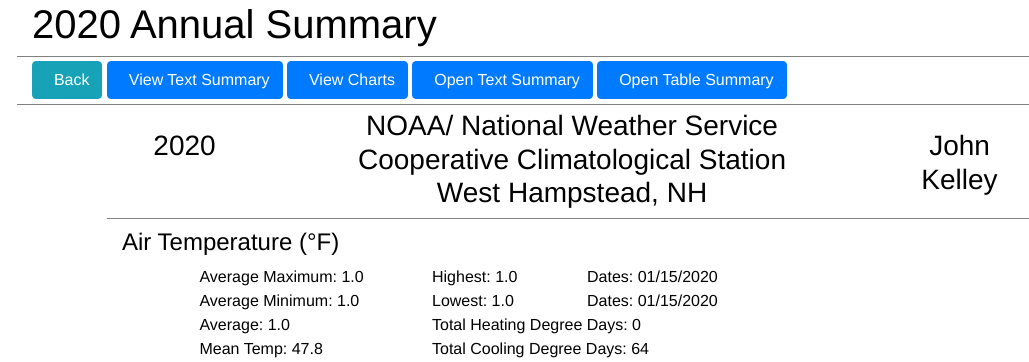
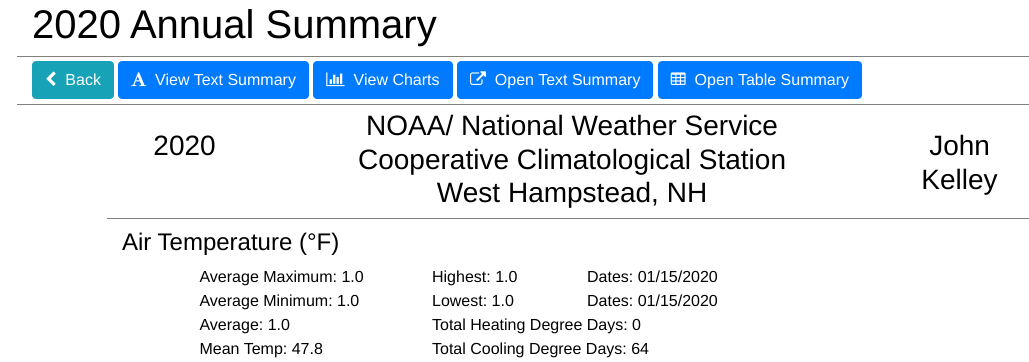
Before and after one commit to seangtkelley/hampsteadwx-django, a Django app: page /summaries/annual/2020 in a window 1280 px wide. Shown: the part 66-428 px from the top of the page, without its empty margins (68-1097 px from the left). Run offline with Django 3.2, Linux system fonts and the light colour scheme; tables that the repository leaves empty hold one stand-in row (values such as "Sample post"); data that the repository does not hold is empty; some libraries are stand-ins or nearby versions.

Commit message:
fixed icons for summaries menu

```diff
--- a/templates/layouts/main.html
+++ b/templates/layouts/main.html
@@ -13,6 +13,7 @@
         integrity="sha384-Gn5384xqQ1aoWXA+058RXPxPg6fy4IWvTNh0E263XmFcJlSAwiGgFAW/dAiS6JXm" crossorigin="anonymous">
 
     <link href="https://cdn.jsdelivr.net/npm/select2@4.0.13/dist/css/select2.min.css" rel="stylesheet" />
+    <link href="https://maxcdn.bootstrapcdn.com/font-awesome/4.7.0/css/font-awesome.min.css" rel="stylesheet"/>
     <link href="{% static 'css/main.css' %}" rel="stylesheet" type="text/css">
 
     <script src="https://code.jquery.com/jquery-3.4.1.min.js"></script>
--- a/templates/summaries/annual/view.html
+++ b/templates/summaries/annual/view.html
@@ -313,19 +313,21 @@
         </div>
         <div class="col-xs-12 col-sm-12 col-md-12 col-lg-12" style="min-height: 5px; border-top: 1px solid grey;"></div>
         <div id="summaryBtns" class="col-xs-12 col-sm-12 col-md-12 col-lg-12" style="text-align: left; margin-bottom:2px;">
-            <a href="{% url 'summaries_annual_home' %}" class="btn btn-info" style="margin-bottom: 3px"><span
-                    class="glyphicon glyphicon-menu-left" aria-hidden="true"></span>&nbsp; Back</a>
-            <a href="#" id="textBtn" onclick="viewTextSummary()" class="btn btn-primary"
-                style="margin-bottom: 3px"><span class="glyphicon glyphicon-font" aria-hidden="true"></span>&nbsp; View
-                Text Summary</a>
-            <a href="#" id="chartsBtn" onclick="viewCharts()" class="btn btn-primary" style="margin-bottom: 3px"><span
-                    class="glyphicon glyphicon-signal" aria-hidden="true"></span>&nbsp; View Charts</a>
-            <a href="{% url 'summaries_annual_text' year=annual_summary.date.year %}" target="_blank" class="btn btn-primary"
-                style="margin-bottom: 3px"><span class="glyphicon glyphicon-save-file" aria-hidden="true"></span>&nbsp;
-                Open Text Summary</a>
-            <a href="{% url 'summaries_annual_table' year=annual_summary.date.year %}" target="_blank" class="btn btn-primary"
-                style="margin-bottom: 3px"><span class="glyphicon glyphicon-th" aria-hidden="true"></span>&nbsp;
-                Open Table Summary</a>
+            <a href="{% url 'summaries_annual_home' %}" class="btn btn-info" style="margin-bottom: 3px">
+                <i class="fa fa-chevron-left"></i>&nbsp; Back
+            </a>
+            <a href="#" id="textBtn" onclick="viewTextSummary()" class="btn btn-primary" style="margin-bottom: 3px">
+                <i class="fa fa-font"></i>&nbsp; View Text Summary
+            </a>
+            <a href="#" id="chartsBtn" onclick="viewCharts()" class="btn btn-primary" style="margin-bottom: 3px">
+                <i class="fa fa-bar-chart"></i>&nbsp; View Charts
+            </a>
+            <a href="{% url 'summaries_annual_text' year=annual_summary.date.year %}" target="_blank" class="btn btn-primary" style="margin-bottom: 3px">
+                <i class="fa fa-external-link"></i>&nbsp; Open Text Summary
+            </a>
+            <a href="{% url 'summaries_annual_table' year=annual_summary.date.year %}" target="_blank" class="btn btn-primary" style="margin-bottom: 3px">
+                <i class="fa fa-table"></i>&nbsp; Open Table Summary
+            </a>
         </div>
         <div class="col-xs-12 col-sm-12 col-md-12 col-lg-12" style="min-height: 5px; border-top: 1px solid grey;"></div>
         <div id="charts" style="display:none;">
```
Also changed, not shown: templates/summaries/monthly/view.html (+17 -17 lines).
